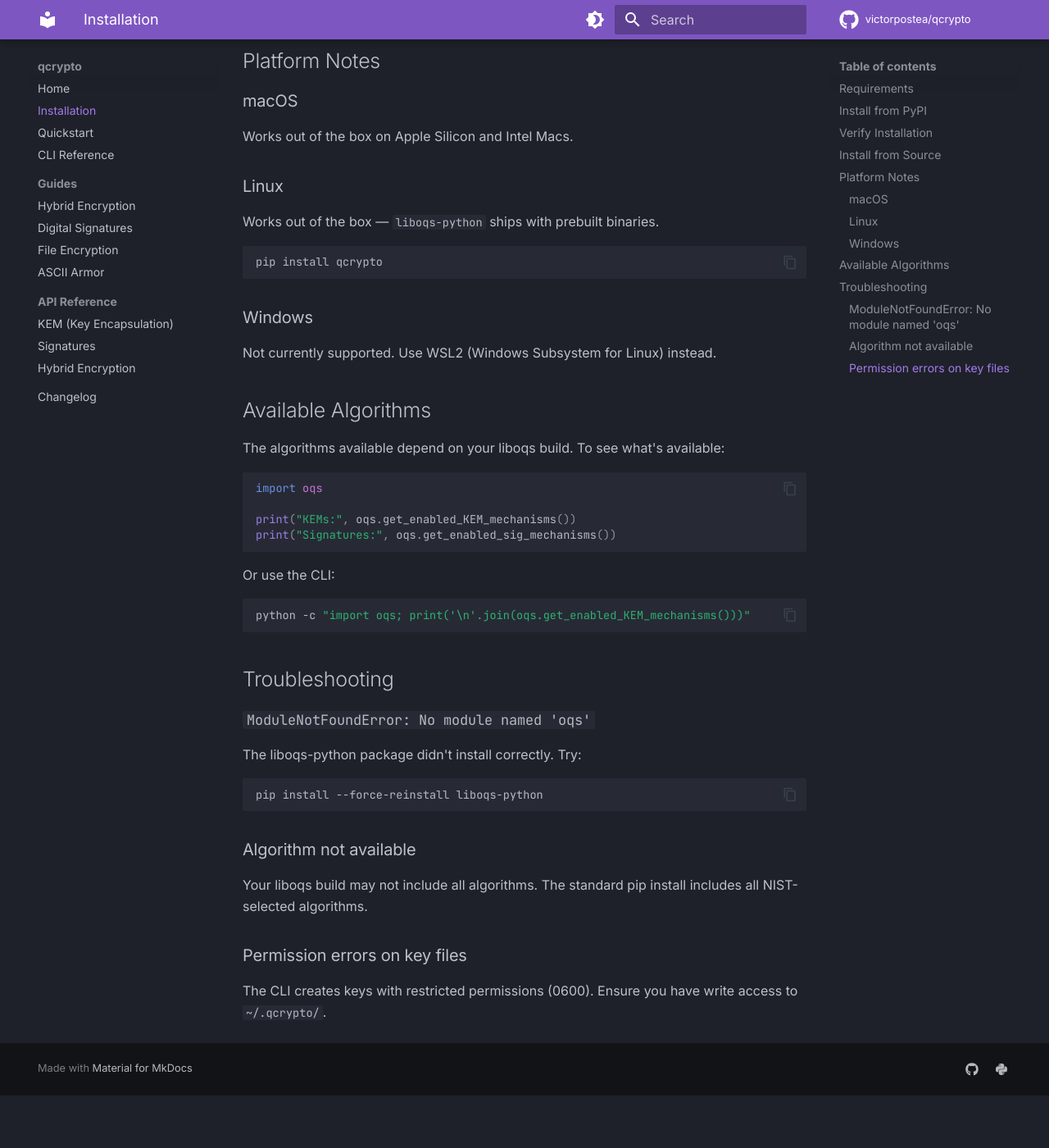
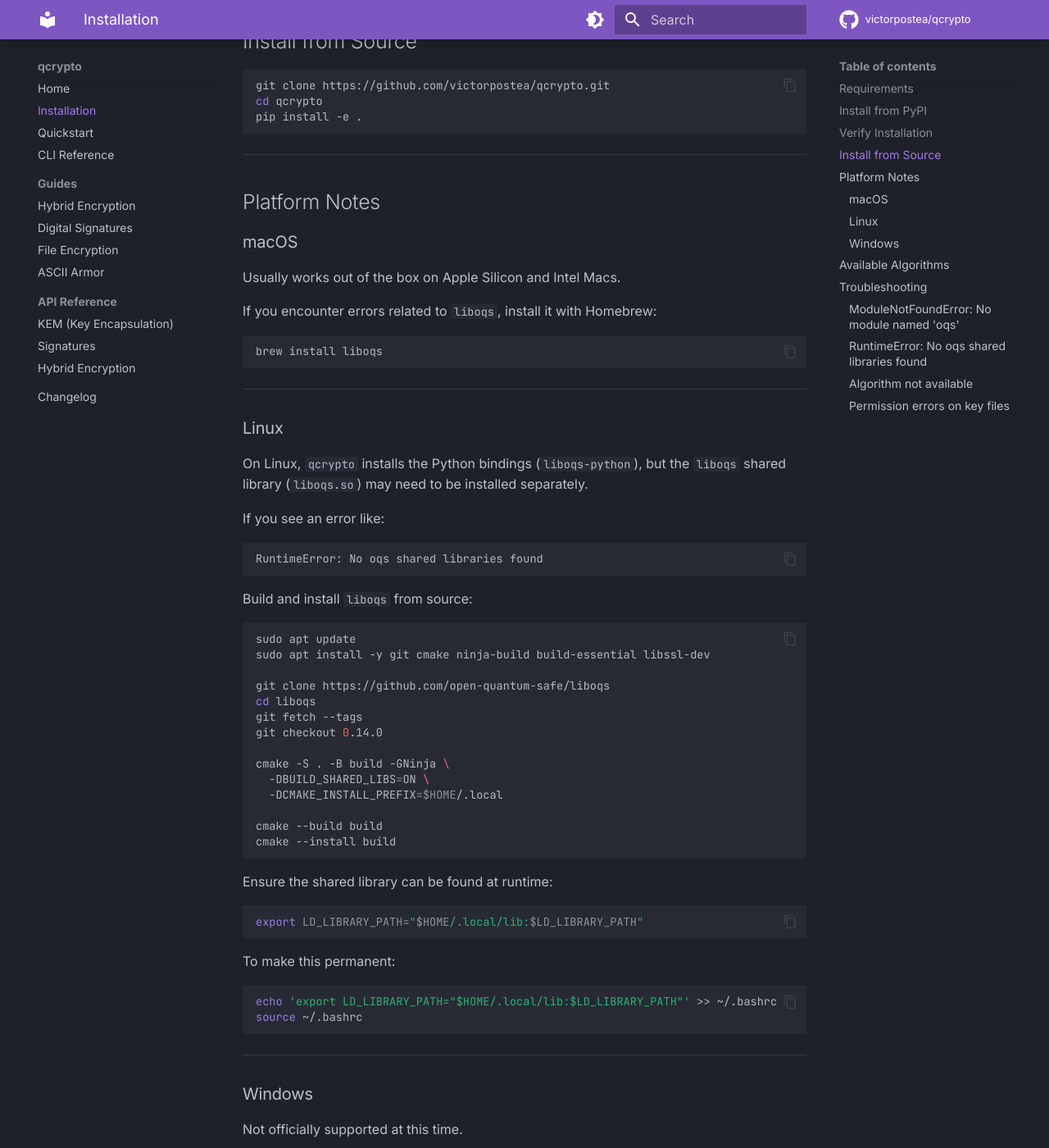
Before and after one commit to victorpostea/qcrypto-docs, an MkDocs documentation site: the page built from docs/installation.md, in a window 1280 px wide and 1400 px high, scrolled down 918 px. Shown: the whole window at 82% size. Built offline with MkDocs 1.6.1 and Material for MkDocs 9.7.7, drawn with Linux system fonts in a browser that asks for light colours; comment, search, counter and statistics services are not loaded; before the commit the page ends 2254 px from its top, so only the background shows below that; some of the changed text lies outside the part shown.

Commit message:
fix installation for ubuntu

````diff
--- a/docs/installation.md
+++ b/docs/installation.md
@@ -5,16 +5,23 @@
 - Python 3.8 or higher
 - pip (Python package manager)
 
+Note: `qcrypto` relies on the Open Quantum Safe `liboqs` native library.
+On some platforms, the `liboqs` shared library must be installed separately.
+
+---
+
 ## Install from PyPI
 
 ```bash
 pip install qcrypto
 ```
 
-This automatically installs:
+This installs the Python dependencies:
 
-- `liboqs-python` — Open Quantum Safe Python bindings
-- `cryptography` — For AES-GCM and key derivation
+- `liboqs-python` (Python bindings for Open Quantum Safe)
+- `cryptography` (AES-GCM encryption and key derivation)
+
+---
 
 ## Verify Installation
 
@@ -28,6 +35,8 @@ Or test the CLI:
 qcrypto --help
 ```
 
+---
+
 ## Install from Source
 
 ```bash
@@ -36,27 +45,81 @@ cd qcrypto
 pip install -e .
 ```
 
+---
+
 ## Platform Notes
 
 ### macOS
 
-Works out of the box on Apple Silicon and Intel Macs.
+Usually works out of the box on Apple Silicon and Intel Macs.
+
+If you encounter errors related to `liboqs`, install it with Homebrew:
+
+```bash
+brew install liboqs
+```
+
+---
 
 ### Linux
 
-Works out of the box — `liboqs-python` ships with prebuilt binaries.
+On Linux, `qcrypto` installs the Python bindings (`liboqs-python`), but the
+`liboqs` shared library (`liboqs.so`) may need to be installed separately.
+
+If you see an error like:
+
+```
+RuntimeError: No oqs shared libraries found
+```
+
+Build and install `liboqs` from source:
 
 ```bash
-pip install qcrypto
+sudo apt update
+sudo apt install -y git cmake ninja-build build-essential libssl-dev
+
+git clone https://github.com/open-quantum-safe/liboqs
+cd liboqs
+git fetch --tags
+git checkout 0.14.0
+
+cmake -S . -B build -GNinja \
+  -DBUILD_SHARED_LIBS=ON \
+  -DCMAKE_INSTALL_PREFIX=$HOME/.local
+
+cmake --build build
+cmake --install build
 ```
+
+Ensure the shared library can be found at runtime:
+
+```bash
+export LD_LIBRARY_PATH="$HOME/.local/lib:$LD_LIBRARY_PATH"
+```
+
+To make this permanent:
+
+```bash
+echo 'export LD_LIBRARY_PATH="$HOME/.local/lib:$LD_LIBRARY_PATH"' >> ~/.bashrc
+source ~/.bashrc
+```
+
+---
 
 ### Windows
 
-Not currently supported. Use WSL2 (Windows Subsystem for Linux) instead.
+Not officially supported at this time.
+
+If you want to experiment with `qcrypto` on Windows, use WSL2
+(Windows Subsystem for Linux).
+
+---
 
 ## Available Algorithms
 
-The algorithms available depend on your liboqs build. To see what's available:
+The available algorithms depend on your `liboqs` build.
+
+To list supported algorithms:
 
 ```python
 import oqs
@@ -65,26 +128,46 @@ print("KEMs:", oqs.get_enabled_KEM_mechanisms())
 print("Signatures:", oqs.get_enabled_sig_mechanisms())
 ```
 
-Or use the CLI:
+Or via the command line:
 
 ```bash
 python -c "import oqs; print('\n'.join(oqs.get_enabled_KEM_mechanisms()))"
 ```
 
+---
+
 ## Troubleshooting
 
 ### `ModuleNotFoundError: No module named 'oqs'`
 
-The liboqs-python package didn't install correctly. Try:
+The Python bindings were not installed correctly. Try:
 
 ```bash
 pip install --force-reinstall liboqs-python
 ```
 
+---
+
+### `RuntimeError: No oqs shared libraries found`
+
+The `liboqs` shared library is missing or not discoverable by the dynamic
+linker. Install `liboqs` and ensure it is on your library path
+(`LD_LIBRARY_PATH` on Linux).
+
+---
+
 ### Algorithm not available
 
-Your liboqs build may not include all algorithms. The standard pip install includes all NIST-selected algorithms.
+Your `liboqs` build may not include all algorithms.
+The standard `liboqs` release includes all NIST-selected algorithms.
+
+---
 
 ### Permission errors on key files
 
-The CLI creates keys with restricted permissions (0600). Ensure you have write access to `~/.qcrypto/`.
+The CLI creates key material with restricted permissions (0600).
+Ensure you have write access to:
+
+```
+~/.qcrypto/
+```
````
